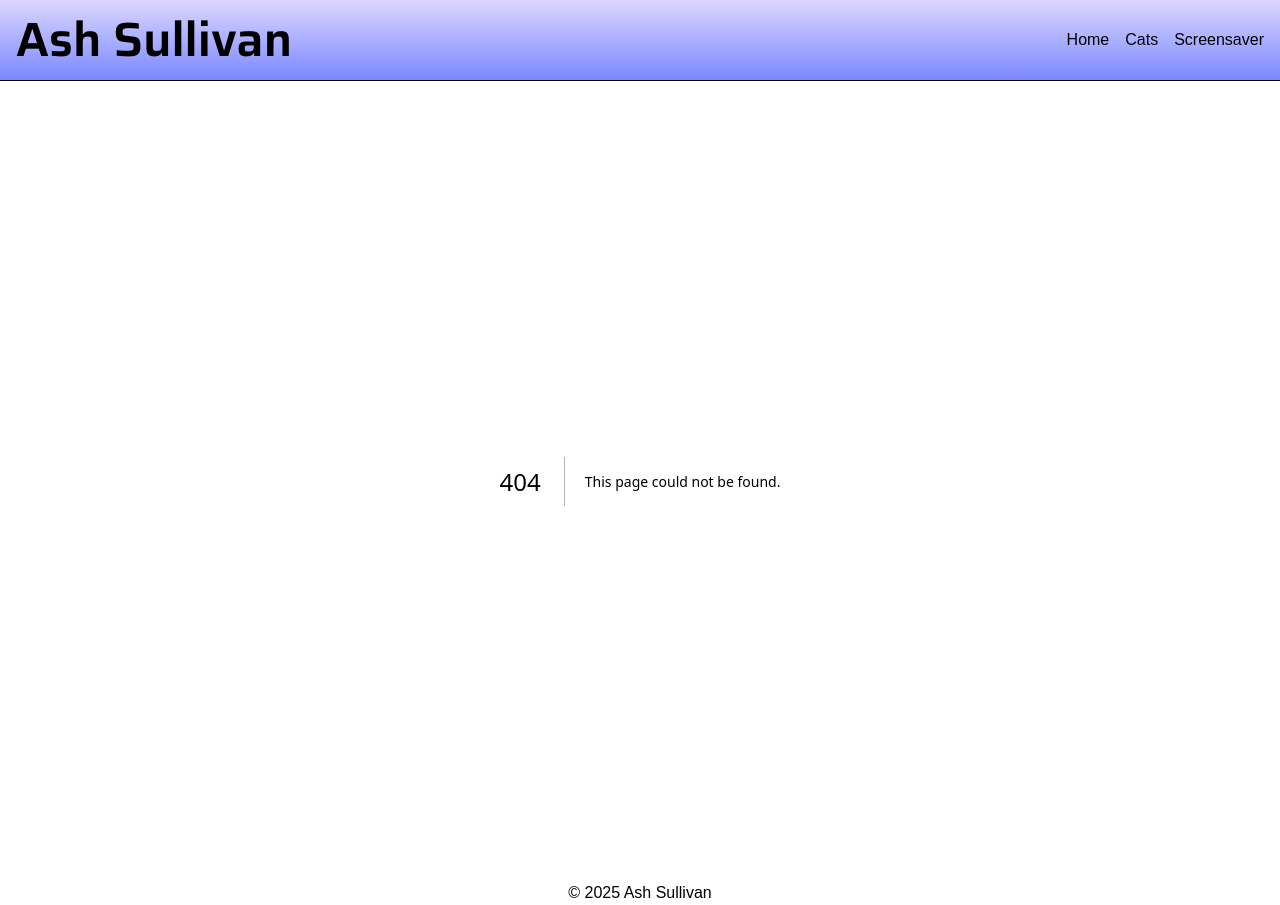
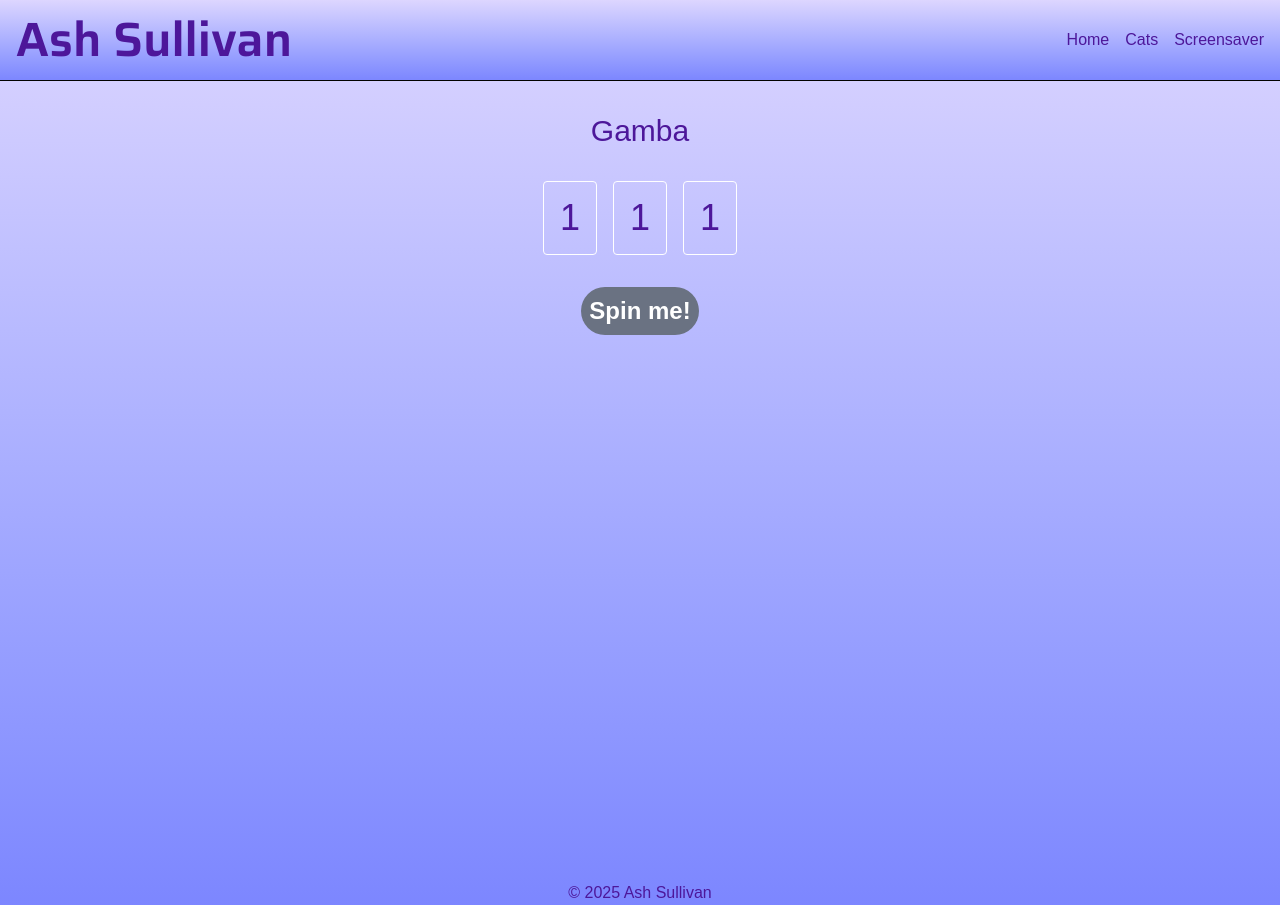
Before and after one commit to ash-sullivan/ashsullivan.com, a Next.js app: page /slot-machine in a window 1280 px wide. Before the commit this address had no page. Built offline with nearby package versions, Linux system fonts and the light colour scheme.

Commit message:
Infinite scrolling grid and slot machine practice, demos

```diff
--- /dev/null
+++ b/src/app/infinite-grid-demo/page.tsx
@@ -0,0 +1,79 @@
+'use client';
+
+import { useState, useRef, useEffect } from 'react';
+import Image from 'next/image';
+
+export default function InfiniteScrollGrid() {
+
+    const INITIAL_RENDER_IMAGE_COUNT = 20;
+
+    const infiniteScrollRef = useRef(null);
+
+    const getImages = () => {
+        return Array.from({ length: INITIAL_RENDER_IMAGE_COUNT }, (_) => `/cats/Tomo_3.jpg`);
+    };
+
+    const loadImages = () => {
+        setIsLoading(true);
+        // Insert actual network request and handling blah blah here.
+        setTimeout(() => {
+            setIsLoading(false);
+            setGridImageList(prevList => prevList.concat(getImages()));
+        }, 1000);
+    }
+
+    const [gridImageList, setGridImageList] = useState(getImages());
+    const [isLoading, setIsLoading] = useState(false);
+
+    const handleInfiniteScroll = () => {
+        const observer = new IntersectionObserver(
+            (entries) => {
+                const entry = entries[0];
+                if (entry.isIntersecting) {
+                    loadImages();
+                }
+            },
+            {
+                threshold: 1.0,
+            }
+        );
+
+        if (infiniteScrollRef.current) {
+            observer.observe(infiniteScrollRef.current);
+        }
+
+        return () => {
+            if (infiniteScrollRef.current) {
+                observer.unobserve(infiniteScrollRef.current);
+            }
+        };
+    }
+
+    useEffect(handleInfiniteScroll, []);
+
+    return (
+        <main>
+            <h1 className="text-center text-3xl pt-8"> Infinite Wall Of Tomos</h1>
+            <div className="items-center flex flex-row flex-wrap gap-4 px-80 pt-8">
+                <>
+                    {gridImageList.map((imageSrc, index) => {
+                        return (
+                            <div key={index} className="relative">
+                                <Image
+                                    src={imageSrc}
+                                    height={200}
+                                    width={200}
+                                    alt="real alt text"
+                                    aria-description="An image of the bestest cat in the world"
+                                />
+                            </div>
+                        )
+                    })}
+                </>
+            </div>
+            {isLoading && <div className="text-center text-2xl">Loading...</div>}
+            {/* ref for knowing when we've hit the bottom of the page and should scroll more */}
+            <div ref={infiniteScrollRef} />
+        </main>
+    );
+}
--- /dev/null
+++ b/src/app/slot-machine/page.tsx
@@ -0,0 +1,85 @@
+'use client';
+
+import { useState, useEffect } from 'react';
+
+export default function SlotMachine() {
+
+    // Shamelessly stolen from MDN to get a random integer.
+    function getRandomInt(min: number, max: number) {
+        const minCeiled = Math.ceil(min);
+        const maxFloored = Math.floor(max);
+        return Math.floor(Math.random() * (maxFloored - minCeiled) + minCeiled); // The maximum is exclusive and the minimum is inclusive
+    }
+
+    // UI for representing the spinning/randomness
+    const [isSpinning, setIsSpinning] = useState(false);
+    const [isSlotLocked, setIsSlotLocked] = useState([true, true, true]);
+
+    // Values of the slots.
+    const [slotSelections, setSlotSelections] = useState([1, 1, 1]);
+
+    // each slot waits between 1 and 3 seconds then locks in whatever position it's in
+    const spinSlots = async () => {
+        setIsSlotLocked([false, false, false]);
+        setIsSpinning(true);
+
+        for (let i = 0; i < slotSelections.length; i++) {
+            // Wait for each slot before moving to the next
+            await new Promise<void>(resolve => {
+                setTimeout(() => {
+                    setIsSlotLocked(prevSlotLocked => {
+                        const newLocked = [...prevSlotLocked];
+                        newLocked[i] = true;
+                        return newLocked;
+                    });
+                    resolve();
+                }, getRandomInt(1000, 3000));
+            });
+        }
+
+        setIsSpinning(false);
+    }
+
+    // Animation for the numbers rotating
+    useEffect(() => {
+        const interval = setInterval(() => {
+            slotSelections.map((_, index) => {
+                if (!isSlotLocked[index]) {
+                    setSlotSelections(prevSelections => {
+                        const newSelection = [...prevSelections];
+                        newSelection[index] = getRandomInt(1, 6);
+                        return newSelection;
+                    })
+                }
+            })
+        }, 32);
+
+        return () => clearInterval(interval);
+    }, [spinSlots]);
+
+    return (
+        <main className="min-h-screen">
+            <h1 className="text-center text-3xl pt-8">Gamba</h1>
+            <div className="justify-center flex flex-row flex-wrap gap-4 px-80 pt-8 text-4xl">
+                {slotSelections.map((slotSelection, index) => {
+                    return (
+                        <div key={index} className="relative border border-white rounded p-4">
+                            {slotSelection}
+                        </div>
+                    )
+                })}
+                <div className="w-full flex justify-center mt-4">
+                    <button
+                        className="text-white text-center text-2xl hover:text-gray-300 p-2 rounded-full bg-gray-500 hover:bg-gray-600 font-bold disabled:opacity-50 disabled:cursor-not-allowed"
+                        disabled={isSpinning}
+                        onClick={spinSlots}
+                    >
+                        {isSpinning ? 'Spinning...' : 'Spin me!'}
+                    </button>
+                </div>
+            </div>
+        </main>
+    );
+
+
+}
```
